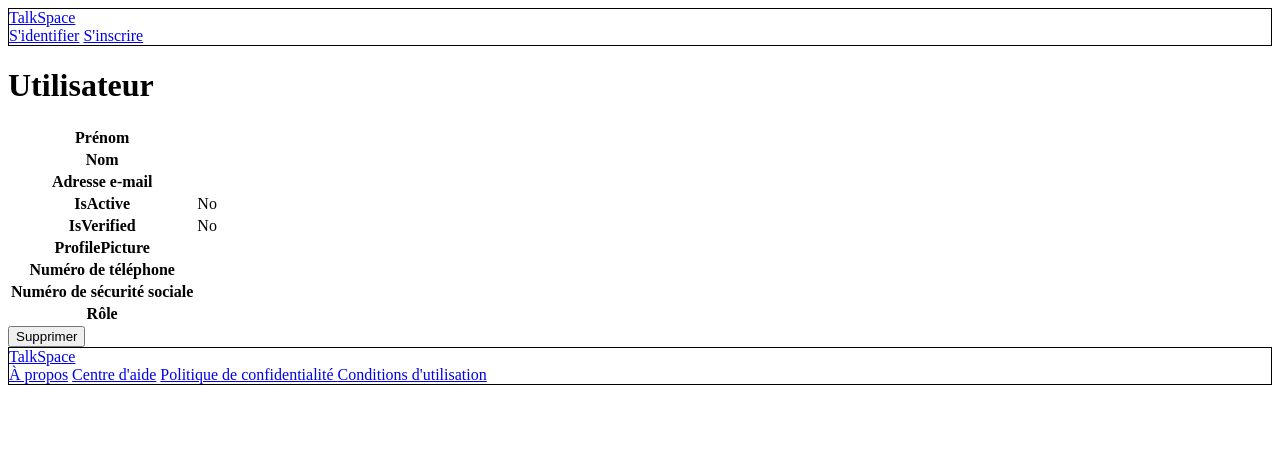
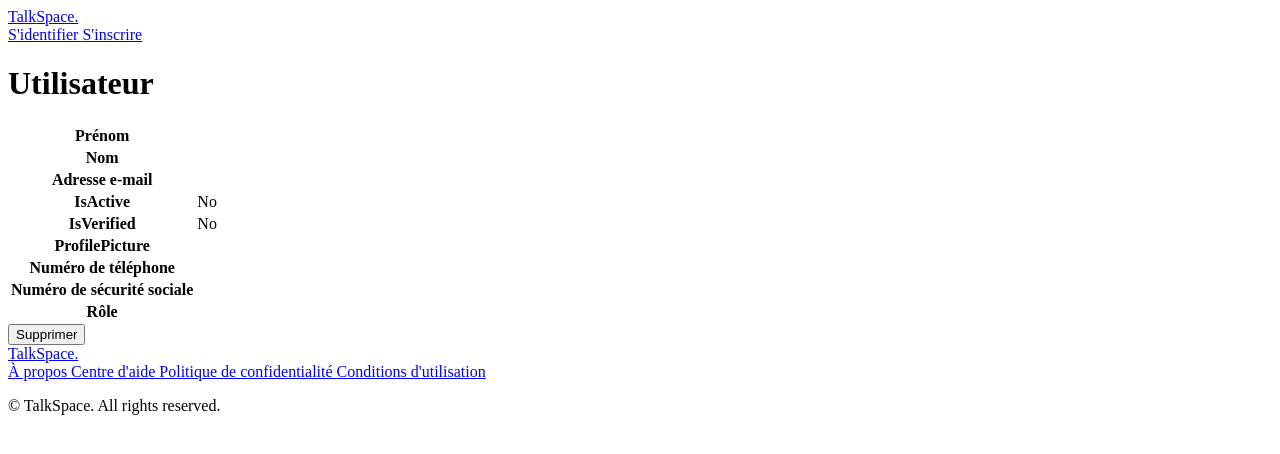
Before and after one commit to mustaphaboudouch/talkspace, a Symfony app: template templates/admin/users/show.html.twig in a window 1280 px wide. Shown: the top 454 px of the page. Run offline with Twig, Linux system fonts and the light colour scheme; the template is opened without the code that fills it, so the values that code supplies are empty; some libraries are stand-ins or nearby versions.

Commit message:
style: add navbar & footer styles

```diff
--- a/templates/base.html.twig
+++ b/templates/base.html.twig
@@ -16,7 +16,9 @@
             {{ encore_entry_script_tags('app') }}
         {% endblock %}
     </head>
-    <body>
+    <body class="bg-gray-100">
+        {% include 'components/navbar.html.twig' %}
+
         {% for message in app.flashes('success') %}
             <div role="alert">
                 {{ message }}
@@ -29,8 +31,6 @@
             </div>
         {% endfor %}
 
-        {% include 'components/navbar.html.twig' %}
-
         {% block body %}
 
         {% endblock %}
--- a/templates/components/footer.html.twig
+++ b/templates/components/footer.html.twig
@@ -1,13 +1,26 @@
-<footer style="border:1px solid #000000;">
-    <a href="{{ path('app_home') }}">TalkSpace</a>
-    <nav>
-        <a href="{{ path('app_about') }}">À propos</a>
-        <a href="{{ path('app_support') }}">Centre d'aide</a>
-        <a href="{{ path('app_privacy_policy') }}">
+<footer class="flex flex-col items-center gap-5 border-t border-gray-200 bg-white py-10">
+    <a href="{{ path('app_home') }}" class="text-2xl font-bold">
+        <span class="text-indigo-600">Talk</span>Space.
+    </a>
+    <nav class="flex items-center gap-6 text-indigo-600">
+        <a href="{{ path('app_about') }}"
+            class="whitespace-nowrap hover:underline">
+            À propos
+        </a>
+        <a href="{{ path('app_support') }}"
+            class="whitespace-nowrap hover:underline">
+            Centre d'aide
+        </a>
+        <a href="{{ path('app_privacy_policy') }}"
+            class="whitespace-nowrap hover:underline">
             Politique de confidentialité
         </a>
-        <a href="{{ path('app_terms_of_service') }}">
+        <a href="{{ path('app_terms_of_service') }}"
+            class="whitespace-nowrap hover:underline">
             Conditions d'utilisation
         </a>
     </nav>
+    <p class="text-sm text-gray-600">
+        &copy; TalkSpace. All rights reserved.
+    </p>
 </footer>
--- a/templates/components/navbar.html.twig
+++ b/templates/components/navbar.html.twig
@@ -1,16 +1,50 @@
-<header style="border:1px solid #000000;">
-    <a href="{{ path('app_home') }}">TalkSpace</a>
-    <nav>
+<nav class="border-b border-gray-200 bg-white">
+    <div class="mx-auto flex w-11/12 max-w-[1400px] items-center justify-between py-4">
+        <div>
+            <a href="{{ path('app_home') }}" class="text-xl font-bold">
+                <span class="text-indigo-600">Talk</span>Space.
+            </a>
             {% if app.user %}
                 <a href="{{ path('app_dashboard') }}">Dashboard</a>
-            <a href="{{ path('app_profile') }}">Profil</a>
+                {% if is_granted('ROLE_ADMIN') %}
+                    <a href="{{ path('app_admin_users_index') }}">
+                        Utilisateurs
+                    </a>
+                    <a href="{{ path('app_admin_support_index') }}">Messages</a>
+                {% endif %}
                 {% if is_granted('ROLE_DOCTOR') %}
+                    <a href="{{ path('app_doctor_service_index') }}">
+                        Services
+                    </a>
                     <a href="{{ path('app_doctor_settings') }}">Paramètres</a>
                 {% endif %}
+                <a href="{{ path('app_profile') }}">Profil</a>
                 <a href="{{ path('app_logout') }}">Déconnecter</a>
+            {% endif %}
+        </div>
+        <div>
+            {% if app.user %}
+                <div class="flex items-center gap-3">
+                    <img src="{{
+                        asset(
+                            'uploads/profile/' ~ app.user.profilePicture
+                        )
+                        }}"
+                        class="h-8 w-8 rounded-full object-cover" />
+                    <span class="text-sm font-medium">
+                        {{ app.user.firstname }} {{ app.user.lastname }}
+                    </span>
+                </div>
             {% else %}
-            <a href="{{ path('app_login') }}">S'identifier</a>
-            <a href="{{ path('app_register') }}">S'inscrire</a>
+                <a href="{{ path('app_login') }}"
+                    class="mr-2 inline-flex justify-center rounded-md border border-indigo-600 bg-transparent py-2 px-4 text-sm font-medium text-indigo-600 shadow-sm hover:border-indigo-700 hover:text-indigo-700 focus:outline-none focus:ring-2 focus:ring-indigo-500 focus:ring-offset-2">
+                    S'identifier
+                </a>
+                <a href="{{ path('app_register') }}"
+                    class="inline-flex justify-center rounded-md border border-transparent bg-indigo-600 py-2 px-4 text-sm font-medium text-white shadow-sm hover:bg-indigo-700 focus:outline-none focus:ring-2 focus:ring-indigo-500 focus:ring-offset-2">
+                    S'inscrire
+                </a>
             {% endif %}
+        </div>
+    </div>
 </nav>
-</header>
```
Lines whose indentation alone changed are shown as unchanged.
